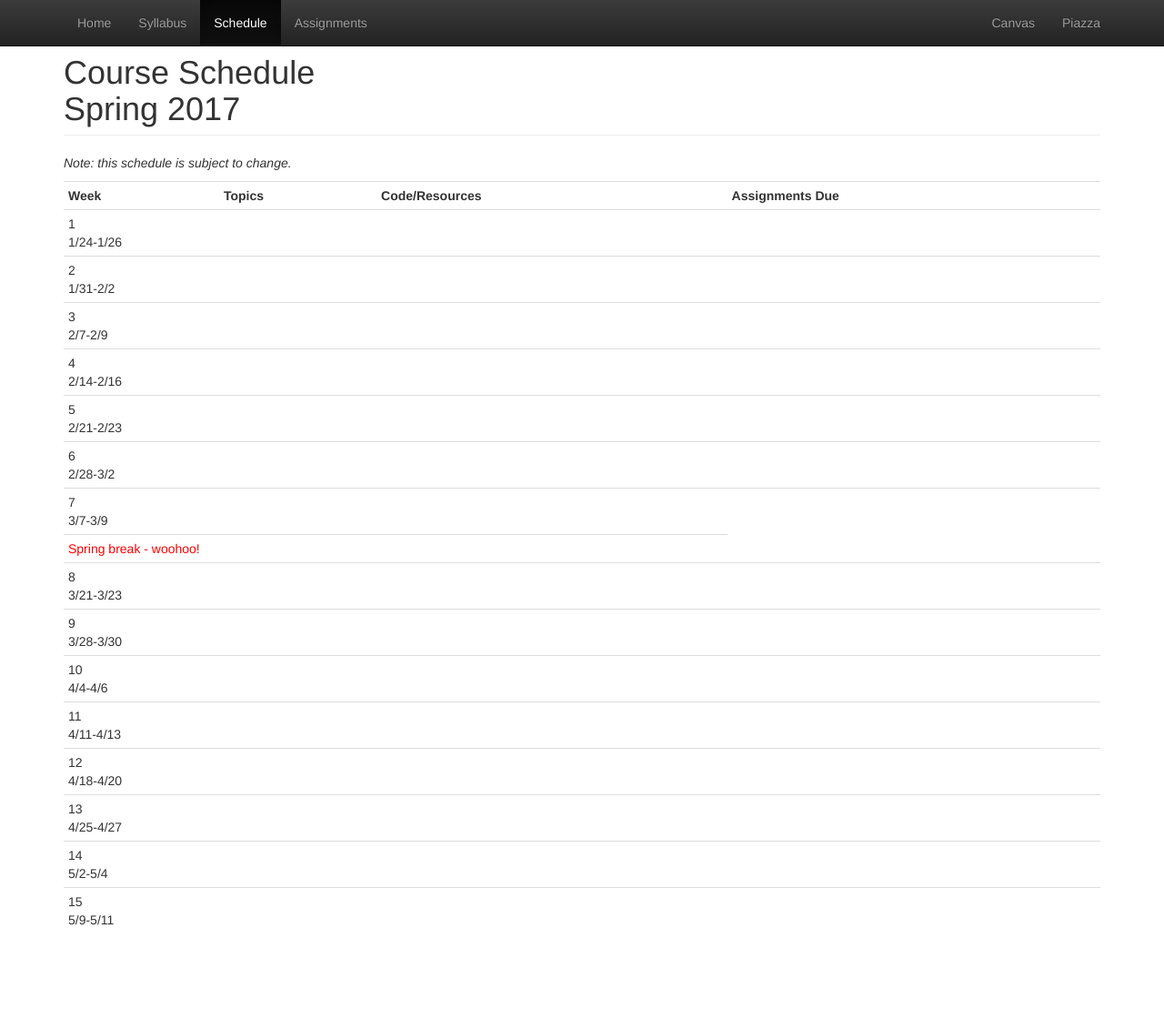
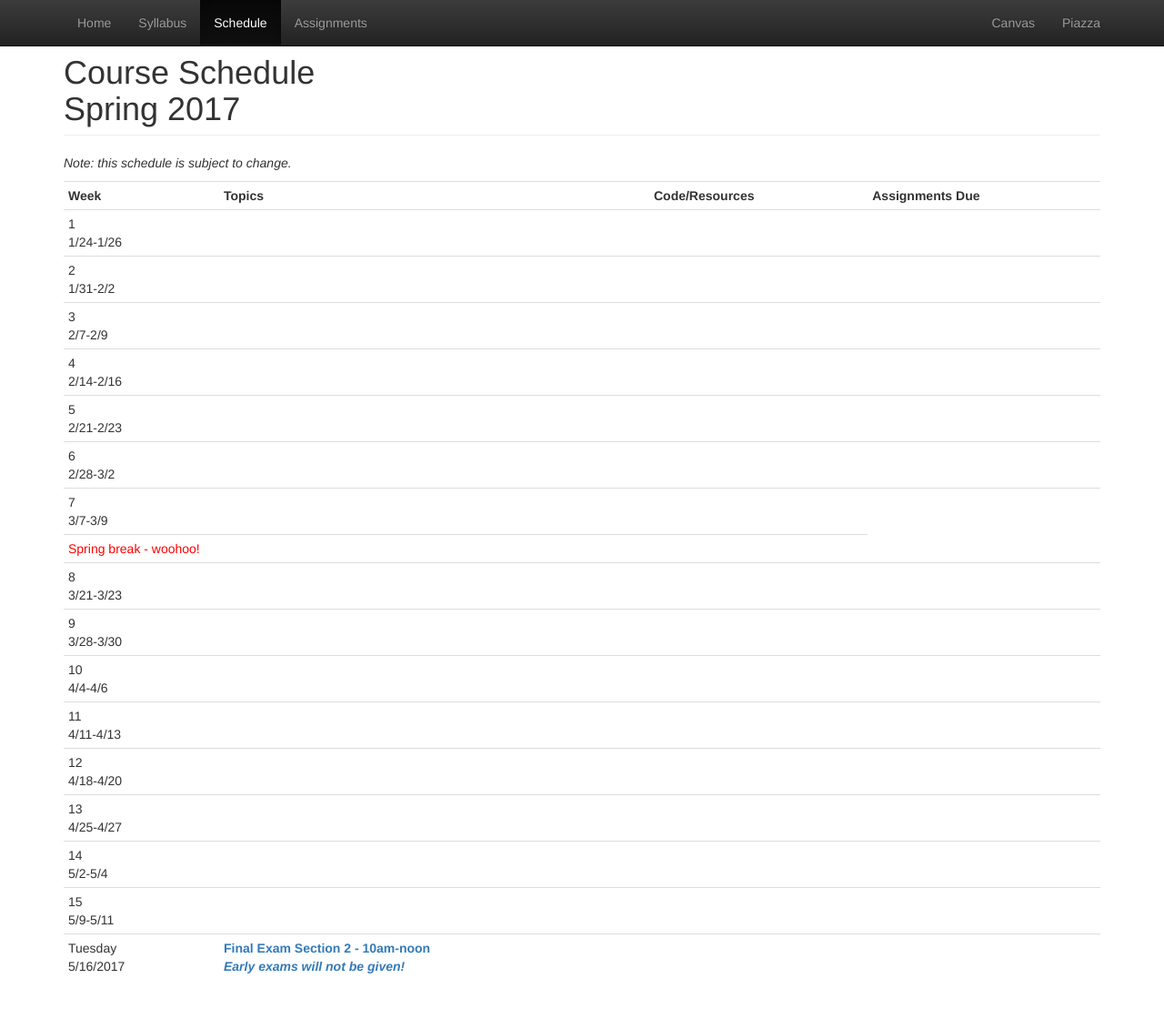
Before and after one commit to CS514-F17/cs514-f17.github.io, a Jekyll site: the page built from schedule.html, in a window 1280 px wide and 1117 px high. Shown: the top 1109 px of the window at 91% size. Built offline with Jekyll 4.4.1, drawn with Linux system fonts in a browser that asks for light colours.

Commit message:
syllabus

```diff
--- a/schedule.html
+++ b/schedule.html
@@ -138,6 +138,14 @@ title: Schedule
       <td></td>
     </tr>
     <tr>
+      <td>Tuesday <br/>5/16/2017</td>
+      <td>
+        <strong><span class="text-primary">Final Exam Section 2 - 10am-noon<br/>
+          <i>Early exams will not be given!</i>
+        </span></strong>
+      </td>
+      <td></td>
+      <td></td>
     </tr>
   </tbody>
 </table>
```
